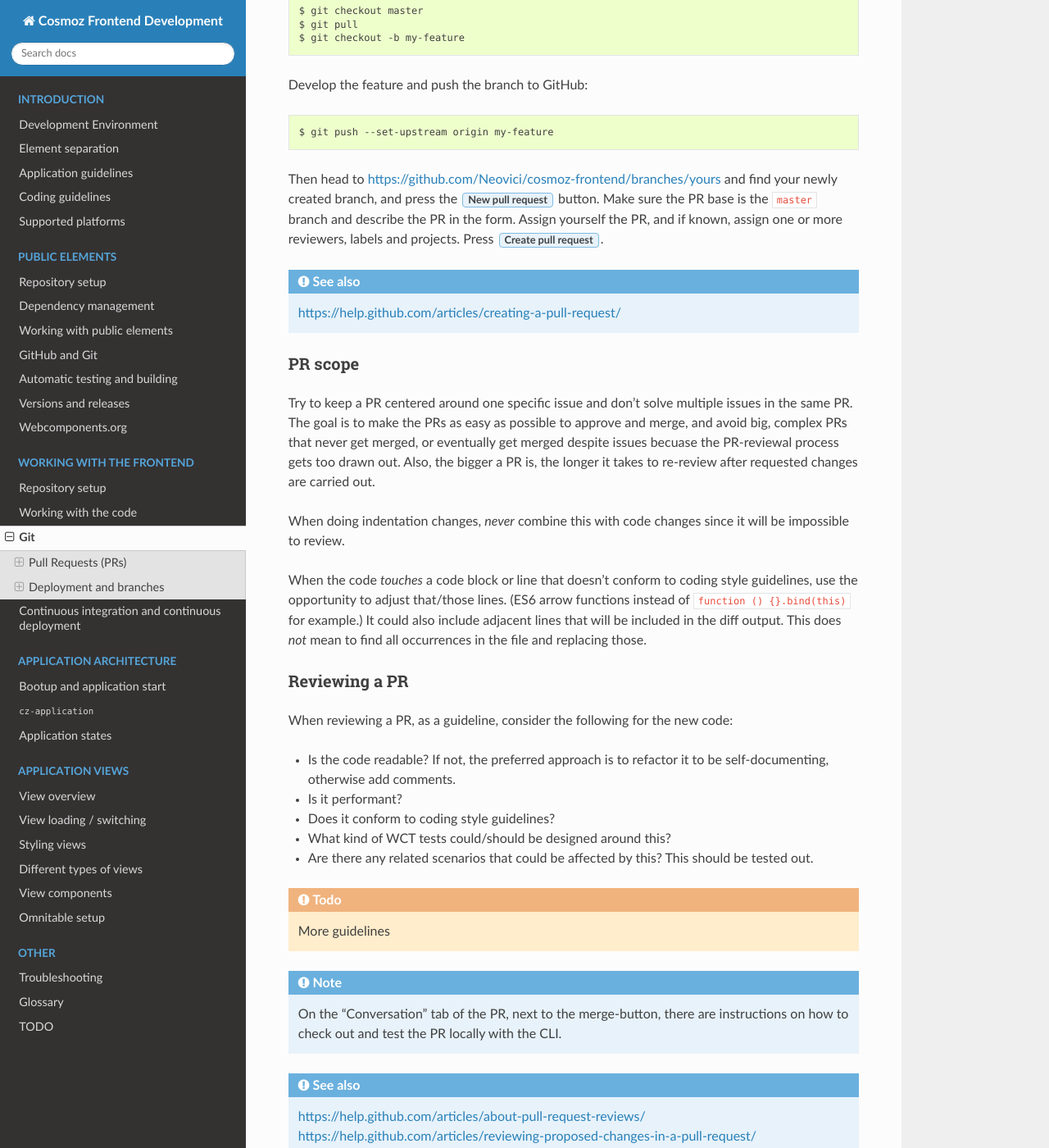
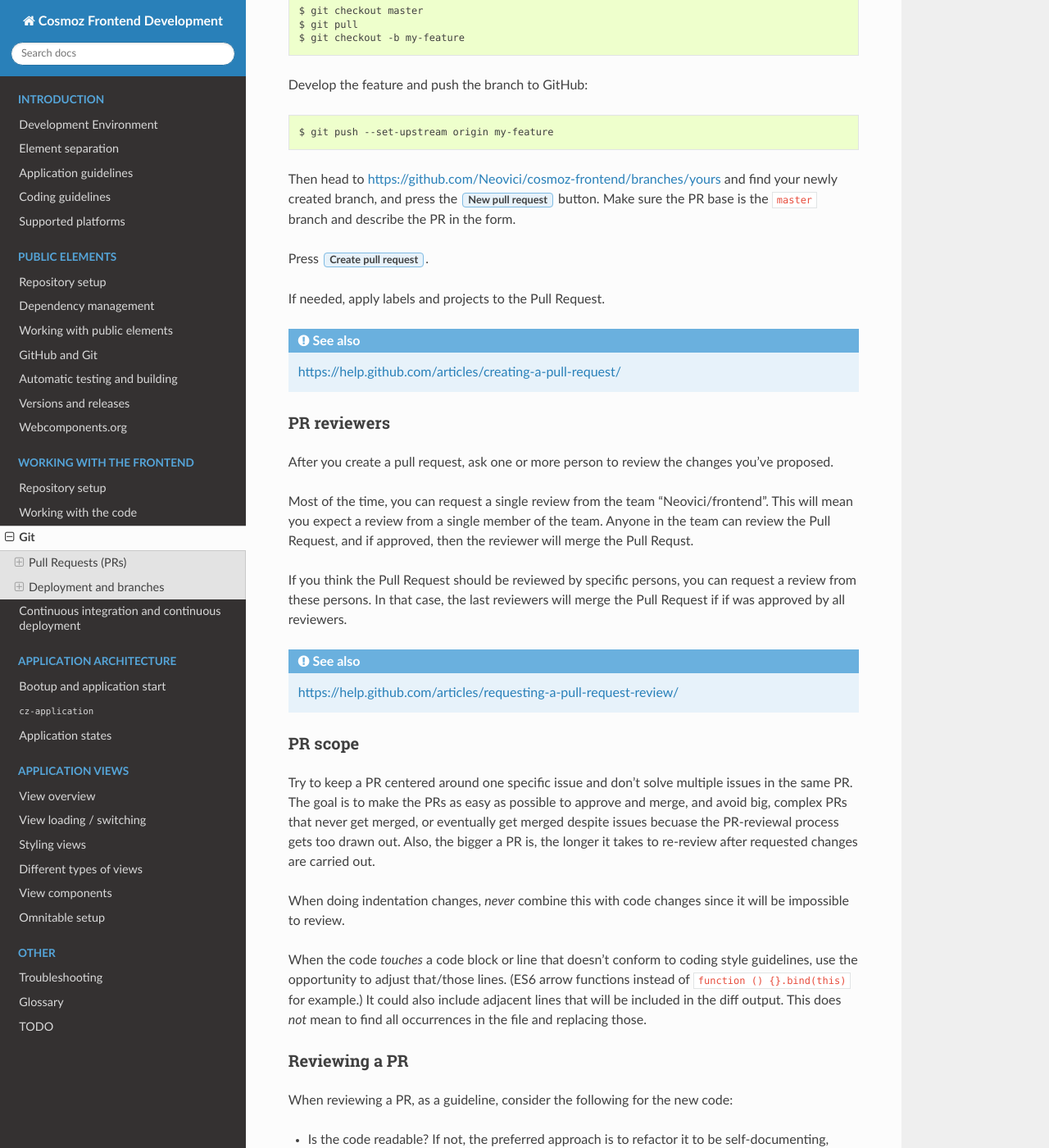
Before and after one commit to plumelo/cosmoz-frontend-rtd, a Sphinx documentation site: the page built from docs/frontend/40-git.rst, in a window 1280 px wide and 1400 px high, scrolled down 499 px. Shown: the whole window at 82% size. Built offline with Sphinx 7.4.7 and the Read the Docs theme 2.0.0, drawn with Linux system fonts in a browser that asks for light colours; some of the changed text lies outside the part shown.

Commit message:
Added more details about Pull Request reviews

```diff
--- a/docs/frontend/40-git.rst
+++ b/docs/frontend/40-git.rst
@@ -25,11 +25,26 @@ Develop the feature and push the branch to GitHub::
 Then head to https://github.com/Neovici/cosmoz-frontend/branches/yours and find your newly created branch,
 and press the :guilabel:`New pull request` button.
 Make sure the PR base is the ``master`` branch and describe the PR in the form.
-Assign yourself the PR, and if known, assign one or more reviewers, labels and projects.
+
 Press :guilabel:`Create pull request`.
+
+If needed, apply labels and projects to the Pull Request.
 
 .. seealso:: https://help.github.com/articles/creating-a-pull-request/
 
+PR reviewers
+------------
+
+After you create a pull request, ask one or more person to review the changes you've proposed.
+
+Most of the time, you can request a single review from the team "Neovici/frontend". This will mean you expect
+a review from a single member of the team. Anyone in the team can review the Pull Request, and if approved,
+then the reviewer will merge the Pull Requst.
+
+If you think the Pull Request should be reviewed by specific persons, you can request a review from these persons.
+In that case, the last reviewers will merge the Pull Request if if was approved by all reviewers.
+
+.. seealso:: https://help.github.com/articles/requesting-a-pull-request-review/
 
 PR scope
 --------
@@ -70,7 +85,13 @@ When reviewing a PR, as a guideline, consider the following for the new code:
 Merging a PR
 ------------
 
-If you are the only, or last, reviewer of a PR, you should also merge the PR.
+If you are the only, or last, requested reviewer of a PR, you should also merge the PR.
+
+If a review has been requested from a team, and you are a member of this team, you should also merge
+the Pull Request.
+
+However, if you're uncertain about the Pull Request, you might submit a feedback in your review, and request
+another review from another person.
 
 :guilabel:`Rebase and merge` will add the commits directly on master.
 This is a good starting point and should be used for any PR only containing one commit.
```
Also changed, not shown: other parts of docs/frontend/40-git.rst (+1 -1 lines).
